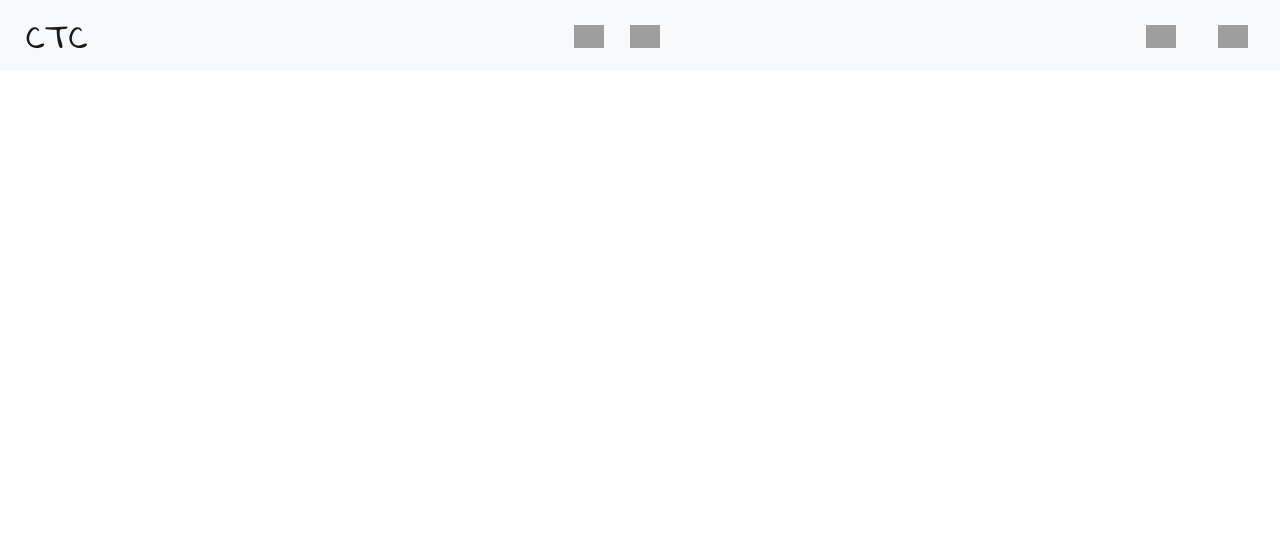
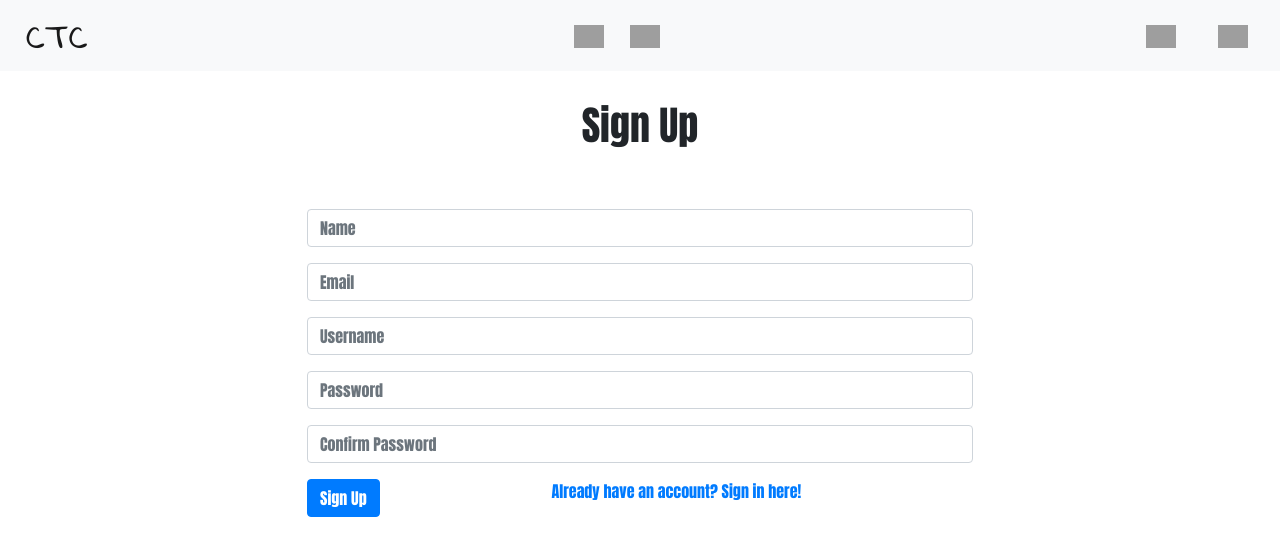
Before and after one commit to Kostadin97/CTC-Store, a React (Create React App) app in the folder client/: page /register in a window 1280 px wide. Shown: the top 556 px of the page. Built offline with nearby package versions, Linux system fonts and the light colour scheme; grey boxes are pictures that could not be loaded.

Commit message:
Login and Register functionality implemented

```diff
--- a/client/src/App.js
+++ b/client/src/App.js
@@ -4,11 +4,13 @@ import Header from "./components/Header/Header";
 import Homepage from "./pages/Homepage/Homepage";
 import Create from "./components/Create/Create";
 
-import { Login } from "./components/Login/Login";
+import Login from "./components/Login/Login";
+import { Register } from "./components/Register/Register";
 
 import "./App.css";
 
 function App() {
+
   return (
     <div className="App">
       <Header />
@@ -17,8 +19,8 @@ function App() {
         <Route path="/" exact component={Homepage} />
         <Route path="/create" component={Create} />
         <Route path="/login" component={Login} />
+        <Route path="/register" component={Register} />
       </Switch>
-
     </div>
   );
 }
--- a/client/src/components/Create/Create.js
+++ b/client/src/components/Create/Create.js
@@ -1,6 +1,6 @@
 import * as productService from "../../services/productService";
 
-import "./create.css";
+import "./Create.css";
 
 const Create = ({ history }) => {
   const onCreateproductSubmitHandler = (e) => {
--- a/client/src/components/Header/Header.js
+++ b/client/src/components/Header/Header.js
@@ -56,7 +56,7 @@ const Header = () => {
             <img
               src="https://www.flaticon.com/svg/vstatic/svg/992/992680.svg?token=exp=1616884012~hmac=f1c1b152306c3c016a52a7d72b927e47"
               width="30px"
-              alt="Profile"
+              alt="Logout"
             />
           </Link>
         </li>
--- /dev/null
+++ b/client/src/components/Login/Login.css
@@ -0,0 +1,13 @@
+form {
+  width: 60%;
+  margin: 0 auto;
+  margin-top: 60px;
+}
+
+.form-title {
+  margin-top: 30px;
+}
+
+.btn {
+  float: left;
+}
--- a/client/src/components/Login/Login.js
+++ b/client/src/components/Login/Login.js
@@ -1,45 +1,53 @@
 import React from "react";
-import { useHistory } from "react-router-dom";
-import { login } from "../../services/authService";
+import { Link } from "react-router-dom";
 
-export const Login = () => {
-  const history = useHistory();
+import * as authService from "../../services/authService";
 
-  const onSubmit = async (event) => {
-    event.preventDefault();
-    try {
-      let user = {
-        email: event.target.email.value,
-        password: event.target.password.value,
-      };
-      await login(user).then((res) => {
-        if (res.data.success) {
-          history.push("/");
-        }
-      });
-    } catch (error) {
-      alert("Error logging in please try again");
-    }
+import "./Login.css";
+
+const Login = ({ history }) => {
+  const onSubmit = (e) => {
+    e.preventDefault();
+
+    let user = {
+      username: e.target.username.value,
+      password: e.target.password.value,
+    };
+    authService
+      .login(user)
+      .then(() => {
+        history.push("/");
+      })
+      .catch((err) => console.log(err));
   };
 
   return (
-    <>
-      <h3>Login</h3>
+    <div className="container">
+      <h1 className="form-title">Sign In</h1>
       <form onSubmit={onSubmit}>
-        <div>
-          <label>
-            Email
-            <input name="email" type="email" placeholder="Email" />
-          </label>
+        <div className="form-group">
+          <input
+            name="username"
+            type="text"
+            className="form-control"
+            id="exampleInputEmail1"
+            aria-describedby="emailHelp"
+            placeholder="Username"
+          />
         </div>
-        <div>
-          <label>
-            Password
-            <input name="password" type="password" placeholder="Password" />
-          </label>
+        <div className="form-group">
+          <input
+            name="password"
+            type="password"
+            className="form-control"
+            id="exampleInputPassword1"
+            placeholder="Password"
+          />
         </div>
-        <button type="submit">Log in</button>
+        <input type="submit" className="btn btn-primary" value="Sign In" />
+        <Link to="/register">Don't have an account? Sign up here!</Link>
       </form>
-    </>
+    </div>
   );
 };
+export default Login;
--- /dev/null
+++ b/client/src/components/Register/Register.js
@@ -0,0 +1,79 @@
+import { Link } from "react-router-dom";
+
+import * as authService from "../../services/authService";
+
+export const Register = ({ history }) => {
+  const registerHandler = (e) => {
+    e.preventDefault();
+
+    let user = {
+      name: e.target.name.value,
+      email: e.target.email.value,
+      username: e.target.username.value,
+      password: e.target.password.value,
+      confirmPassword: e.target.confirmPassword.value,
+    };
+
+    authService
+      .register(user)
+      .then(() => {
+        history.push("/login");
+      })
+      .catch((err) => console.log(err));
+  };
+
+  return (
+    <div className="container">
+      <h1 className="form-title">Sign Up</h1>
+      <form onSubmit={registerHandler}>
+        <div className="form-group">
+          <input
+            name="name"
+            type="text"
+            className="form-control"
+            aria-describedby="emailHelp"
+            placeholder="Name"
+          />
+        </div>
+        <div className="form-group">
+          <input
+            name="email"
+            type="email"
+            className="form-control"
+            aria-describedby="emailHelp"
+            placeholder="Email"
+          />
+        </div>
+        <div className="form-group">
+          <input
+            name="username"
+            type="text"
+            className="form-control"
+            id="exampleInputEmail1"
+            aria-describedby="emailHelp"
+            placeholder="Username"
+          />
+        </div>
+        <div className="form-group">
+          <input
+            name="password"
+            type="password"
+            className="form-control"
+            id="exampleInputPassword1"
+            placeholder="Password"
+          />
+        </div>
+        <div className="form-group">
+          <input
+            name="confirmPassword"
+            type="password"
+            className="form-control"
+            placeholder="Confirm Password"
+          />
+        </div>
+        <input type="submit" className="btn btn-primary" value="Sign Up" />
+        <Link to="/login">Already have an account? Sign in here!</Link>
+      </form>
+    </div>
+  );
+};
--- a/client/src/index.js
+++ b/client/src/index.js
@@ -4,6 +4,8 @@ import { BrowserRouter } from "react-router-dom";
 import "./index.css";
 import App from "./App";
 import reportWebVitals from "./reportWebVitals";
+
+
 
 ReactDOM.render(
   <React.StrictMode>
--- a/client/src/services/authService.js
+++ b/client/src/services/authService.js
@@ -1,14 +1,21 @@
-// export const login = (user) => {
-//     return fetch("http://localhost:500/api/users/login", user)
+import axios from "axios";
 
-//     const token = res.data.token;
+export const login = async (user) => {
+  try {
+    let res = await axios.post("http://localhost:5000/api/users/login", user);
 
-//     localStorage.setItem("token", token);
+    const token = res.data.token;
 
-//     axios.defaults.headers.common["Authorization"] = token;
+    localStorage.setItem("token", token);
 
-//     return res;
-//   } catch (error) {
-//     console.log(error);
-//   }
-// };
+    axios.defaults.headers.common["Authorization"] = token;
+
+    return res;
+  } catch (error) {
+    console.log(error);
+  }
+};
+
+export const register = (user) => {
+  return axios.post("http://localhost:5000/api/users/register", user);
+};
```
Also changed, not shown: 1 other file (tests, documents, lock files or other folders).
